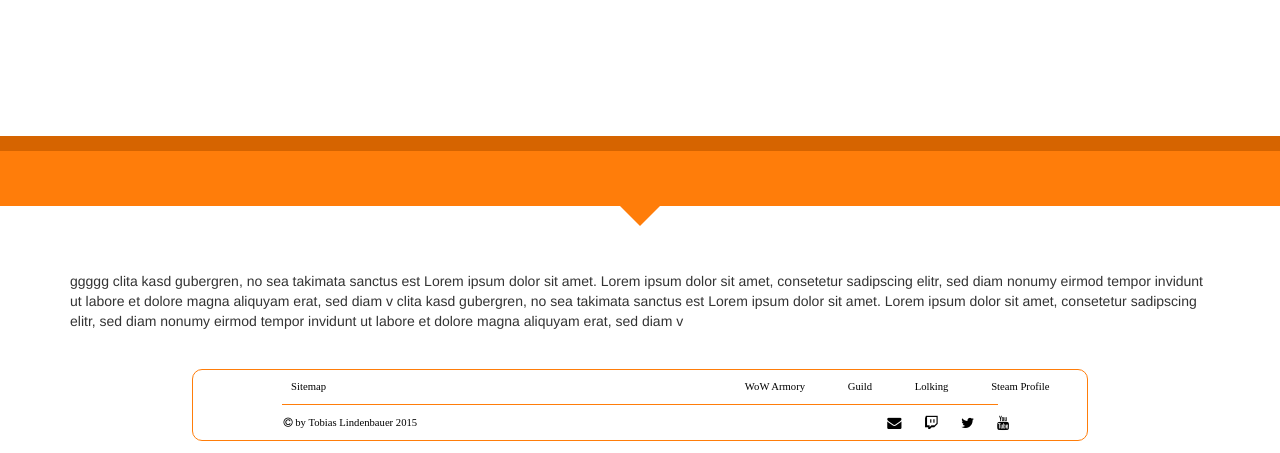
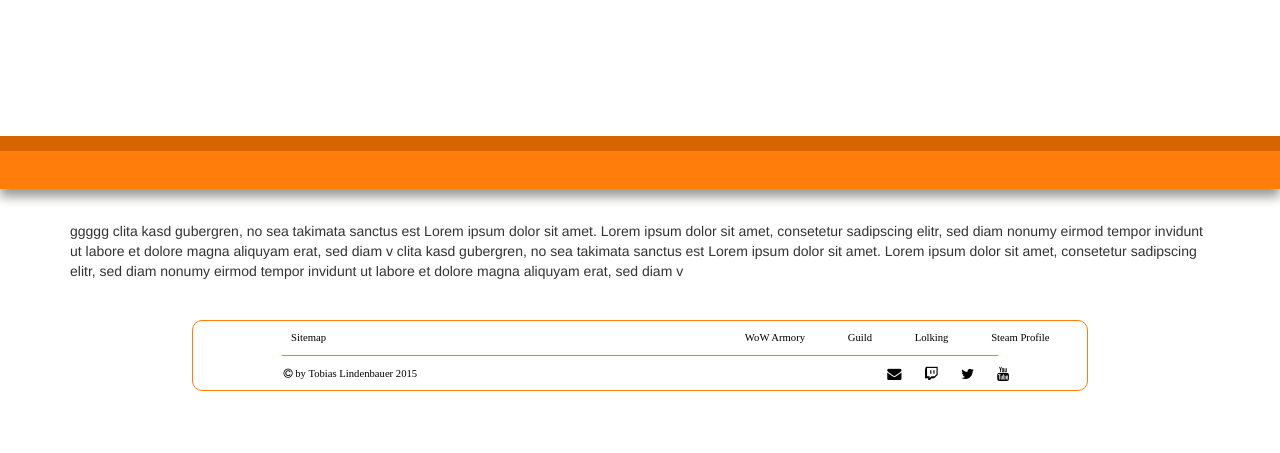
Before and after one commit to Liqs-v2/Liqs.me, a PHP site: page /mainSites/about.php in a window 1280 px wide. Shown: the part 724-1177 px from the top of the page. After the commit the page ends 1115 px from the top, so only its background shows below. Run offline with PHP 8.4, Linux system fonts and the light colour scheme; some libraries are stand-ins or nearby versions; some web fonts are replaced.

Commit message:
Fixed styling
Fixed the styling of the seperator on the main pages, changed errpage to
be able to continue from there

```diff
--- a/errHandle.html
+++ b/errHandle.html
@@ -1,3 +1,5 @@
 Error occured while fetching Post Titles and Teasers for the Frontpage.
 <br><br>
 Error 1: Too few or many entries match `setFrontpage`=1 in the database. Make sure to have 3.
+<br>
+<a href="mainSites/news.php">Add posts then - duh</a>
--- a/index.php
+++ b/index.php
@@ -25,7 +25,7 @@
 
 <body>
     <!-- My HTML Code-->
-    <div id="bgCarousel" class="carousel slide" data-interval="15000" data-ride="carousel">
+    <div id="bgCarousel" class="carousel slide carousel-fade" data-interval="15000" data-ride="carousel">
         <!-- Carousel indicators (small dots) -->
         <ol class="carousel-indicators">
             <li data-target="#bgCarousel" data-slide-to="0" class="active"></li>
--- a/mainSites/about.php
+++ b/mainSites/about.php
@@ -37,7 +37,7 @@
                 </div>
             </div>
             <div id="darkSperator"></div>
-            <div id="triangleDown"></div>
+            <div id="lightSeperator"></div>
             <div class="container">
                 <div class="row">
                     <div class="content col-md-12">
--- a/mainSites/gaming.php
+++ b/mainSites/gaming.php
@@ -37,7 +37,7 @@
                 </div>
             </div>
             <div id="darkSperator"></div>
-            <div id="triangleDown"></div>
+            <div id="lightSeperator"></div>
             <div class="container">
                 <div class="row">
                     <div class="content col-md-12">
--- a/mainSites/mainCss/about.css
+++ b/mainSites/mainCss/about.css
@@ -25,7 +25,7 @@ html,body{height:93.5%%; width:100%;}
 
 .container
 {
-    margin-top: 3.5%;
+    margin-top: 2.5%;
 }
 
 #jumboHeader h1
@@ -49,33 +49,13 @@ html,body{height:93.5%%; width:100%;}
     position: relative;
 }
 
-#triangleDown
+#lightSeperator
 {
+    width: 100%;
     background-color: #FF7D0A;
-    min-height: 75px;
-    padding: 20px;
-    position: relative;
+    color: white;
+    padding-top: 1.5%;
+    padding-bottom: 1.5%;
+    /*Casting Shadows*/
+    box-shadow: 0px 7.5px 10px 0 #9b9c9a;
 }
-
-#triangleDown:before,
-#triangleDown:after
-{
-    content: ' ';
-    display: block;
-    position: absolute;
-    bottom: 0;
-    width: 50%;
-    border-bottom: 20px solid white;
-}
-
-#triangleDown:before
-{
-    left: 0;
-    border-right: 20px solid transparent;
-}
-
-#triangleDown:after
-{
-    right: 0;
-    border-left: 20px solid transparent;
-}
--- a/mainSites/news.php
+++ b/mainSites/news.php
@@ -37,7 +37,7 @@
                 </div>
             </div>
             <div id="darkSperator"></div>
-            <div id="triangleDown"></div>
+            <div id="lightSeperator"></div>
             <div class="container">
               <!-- Articles loaded from DB here -->
                 <div id="subNav">
--- a/mainSites/web.php
+++ b/mainSites/web.php
@@ -37,7 +37,7 @@
                 </div>
             </div>
             <div id="darkSperator"></div>
-            <div id="triangleDown"></div>
+            <div id="lightSeperator"></div>
             <div class="container">
                 <div class="row">
                     <div class="content col-md-12">
```
Also changed, not shown: index.css (+6 -2 lines), mainSites/mainCss/gaming.css (+8 -28 lines), mainSites/mainCss/news.css (+13 -0 lines), mainSites/mainCss/web.css (+8 -28 lines), css/bootstrap.css.
